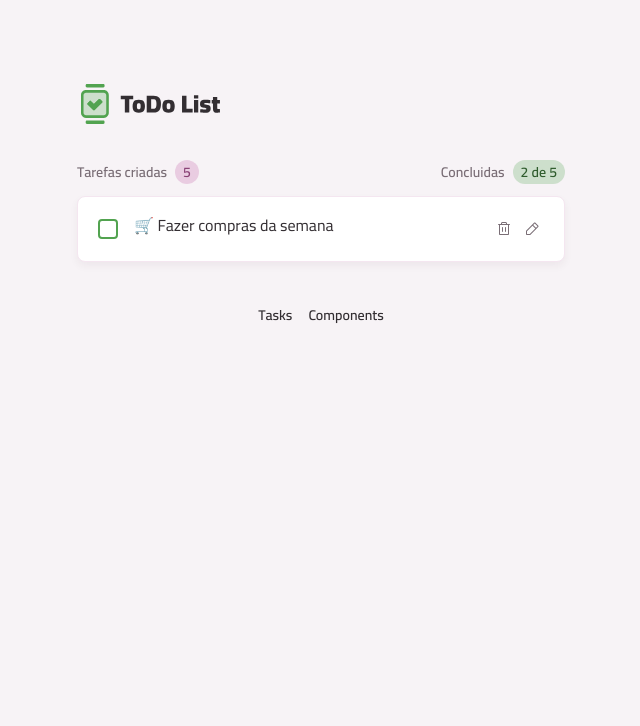
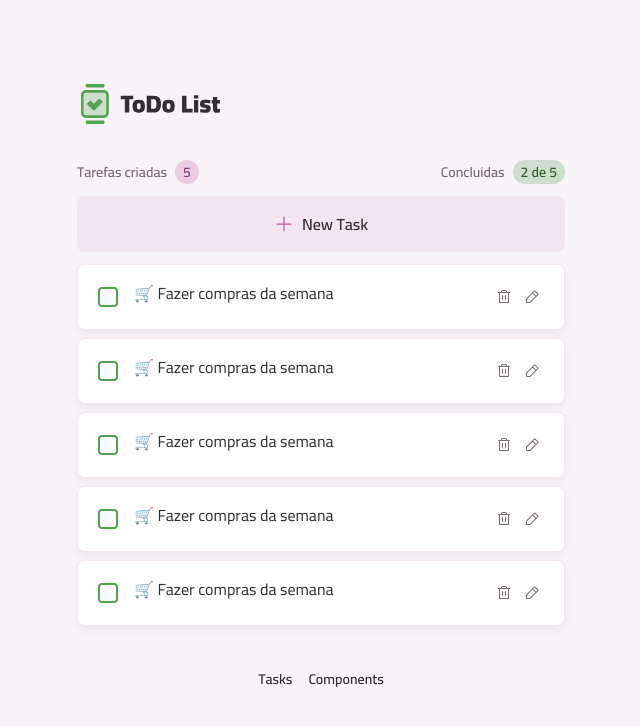
Before and after one commit to tbaragao/basic-todo-app, a React (Vite) app: page / in a window 1280 px wide. Shown: the top 726 px of the page, without its empty margins (319-959 px from the left). Built offline with nearby package versions, Linux system fonts and the light colour scheme.

Commit message:
feat: implements task-list component

```diff
--- /dev/null
+++ b/src/core-components/task-list.tsx
@@ -0,0 +1,22 @@
+import Button from "../components/button";
+import PlusIcon from "../assets/icons/plus-regular.svg?react";
+import TaskItem from "./task-item";
+
+export default function TaskList() {
+  return (
+    <>
+      <section className="">
+        <Button icon={PlusIcon} className="w-full">
+          New Task
+        </Button>
+      </section>
+      <section className="space-y-2">
+        <TaskItem />
+        <TaskItem />
+        <TaskItem />
+        <TaskItem />
+        <TaskItem />
+      </section>
+    </>
+  );
+}
--- a/src/pages/page-home.tsx
+++ b/src/pages/page-home.tsx
@@ -1,5 +1,5 @@
 import Container from "../components/container";
-import TaskItem from "../core-components/task-item";
+import TaskList from "../core-components/task-list";
 import TasksSummary from "../core-components/tasks-summary";
 
 export default function Home() {
@@ -8,7 +8,7 @@
       <header className="flex items-center justify-between">
         <TasksSummary />
       </header>
-      <TaskItem />
+      <TaskList />
     </Container>
   );
 }
```
Also changed, not shown: src/assets/images/logo.svg.
